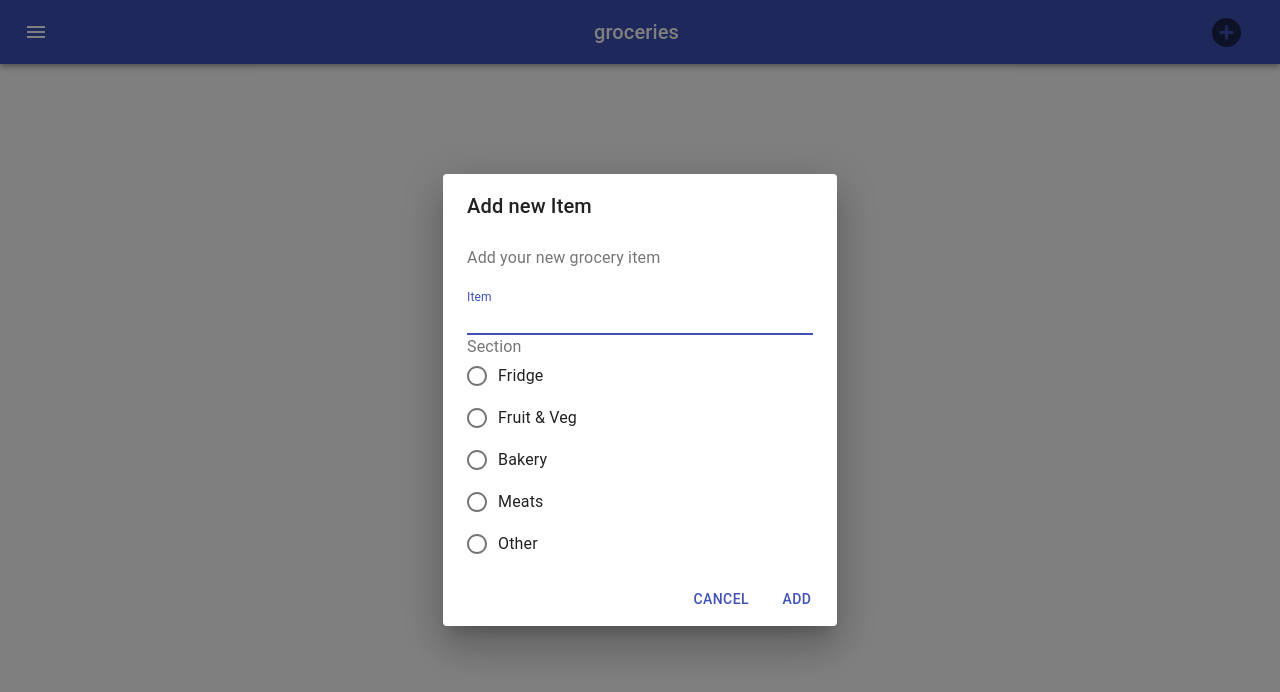
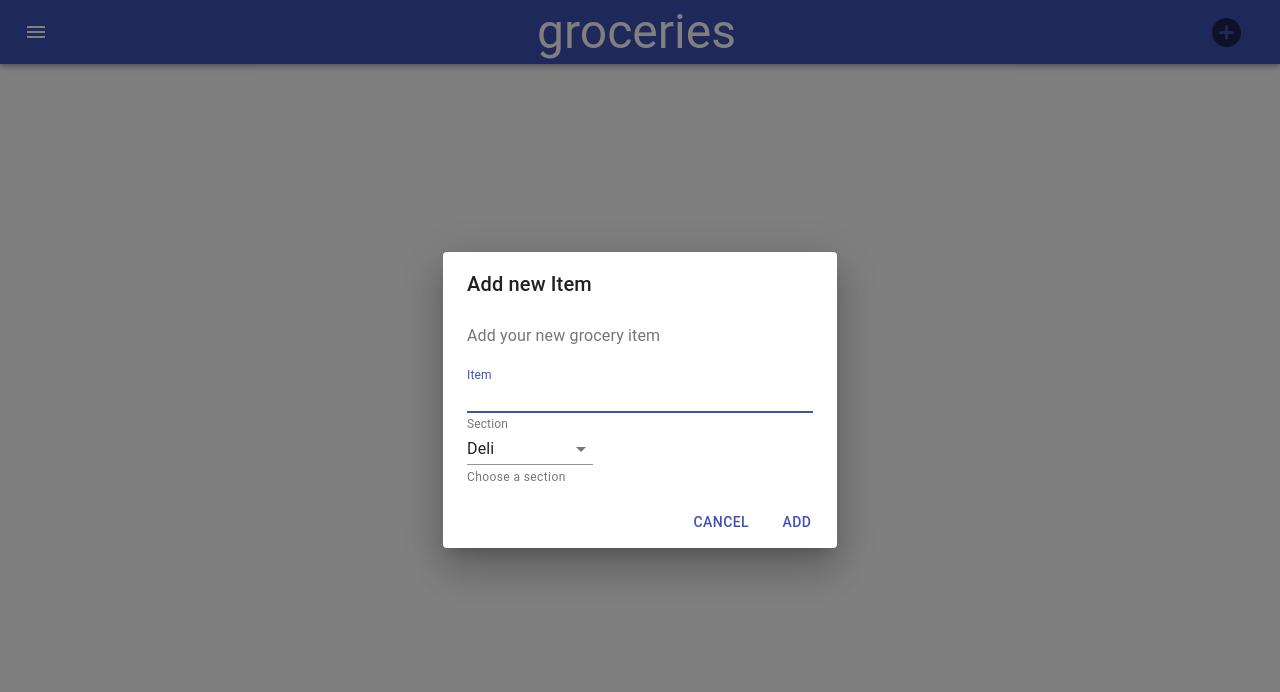
Before and after one commit to chstrcpprpt/groceries-app, a React (Create React App) app in the folder client/: page / in a window 1280 px wide. Both pictures are taken after a click on the button 1226 px from the left and 32 px from the top of the page. Shown: the top 692 px of the page. Built offline with nearby package versions, Linux system fonts and the light colour scheme; the HTML template or start-up script is replaced by a standard one.

Commit message:
Added modal component to navbar

```diff
--- a/client/src/components/FormDialog.js
+++ b/client/src/components/FormDialog.js
@@ -8,29 +8,74 @@ import DialogContent from '@material-ui/core/DialogContent';
 import DialogContentText from '@material-ui/core/DialogContentText';
 import DialogTitle from '@material-ui/core/DialogTitle';
 import AddCircleRoundedIcon from '@material-ui/icons/AddCircleRounded';
-import Radio from '@material-ui/core/Radio';
-import RadioGroup from '@material-ui/core/RadioGroup';
-import FormControlLabel from '@material-ui/core/FormControlLabel';
-import FormControl from '@material-ui/core/FormControl';
-import FormLabel from '@material-ui/core/FormLabel';
 
 export default function FormDialog() {
   //modal state
   const [open, setOpen] = React.useState(false);
   //form state
-  const [value, setValue] = React.useState('');
+  const [section, setSection] = React.useState('');
+  //item state
+  const [item, setItem] = React.useState('');
 
+  //handle new item entered in form
+  const handleItemChange = event => {
+    console.log(`Item: ${event.target.value}`);
+    setItem(event.target.value);
+  };
+
+  //handle new section entered in form
+  const handleSectionChange = event => {
+    console.log(`Section: ${event.target.value}`);
+    setSection(event.target.value);
+  };
+
+  //handle open & close modal
   const handleClickOpen = () => {
     setOpen(true);
   };
-
   const handleClose = () => {
     setOpen(false);
   };
 
-  const handleChange = event => {
-    setValue(event.target.value);
-  };
+  //sections for form
+  const sections = [
+    {
+      value: 'Deli',
+      label: 'Deli',
+    },
+    {
+      value: 'Fridge',
+      label: 'Fridge',
+    },
+    {
+      value: 'Frozen',
+      label: 'Frozen',
+    },
+    {
+      value: 'Fruit & Veg',
+      label: 'Fruit & Veg',
+    },
+    {
+      value: 'Household',
+      label: 'Household',
+    },
+    {
+      value: 'Meats',
+      label: 'Meats',
+    },
+    {
+      value: 'Pantry',
+      label: 'Pantry',
+    },
+    {
+      value: 'Personal Care',
+      label: 'Personal Care',
+    },
+    {
+      value: 'Other',
+      label: 'Other',
+    },
+  ];
 
   return (
     <div>
@@ -45,25 +90,35 @@ export default function FormDialog() {
             Add your new grocery item
           </DialogContentText>
 
+            <form className="" noValidate autoComplete="off">
               <TextField
                   autoFocus
                   margin="dense"
                   id="item"
                   label="Item"
                   type="text"
+                  onChange={handleItemChange}
+                  value={item}
                   fullWidth
                 />
-
-          <FormControl component="fieldset">
-            <FormLabel component="legend">Section</FormLabel>
-            <RadioGroup aria-label="section" name="section1" value={value} onChange={handleChange}>
-              <FormControlLabel value="Fridge" control={<Radio />} label="Fridge" />
-              <FormControlLabel value="Fruit & Veg" control={<Radio />} label="Fruit & Veg" />
-              <FormControlLabel value="Bakery" control={<Radio />} label="Bakery" />
-              <FormControlLabel value="Meats" control={<Radio />} label="Meats" />
-              <FormControlLabel value="Other" control={<Radio />} label="Other" />
-            </RadioGroup>
-          </FormControl>
+              <TextField
+                id="section"
+                select
+                label="Section"
+                value={section}
+                onChange={handleSectionChange}
+                SelectProps={{
+                  native: true,
+                }}
+                helperText="Choose a section"
+              >
+                {sections.map(option => (
+                  <option key={option.value} value={option.value}>
+                    {option.label}
+                  </option>
+                ))}
+              </TextField>
+            </form>
 
         </DialogContent>
         <DialogActions>
--- a/client/src/components/Navbar.js
+++ b/client/src/components/Navbar.js
@@ -29,7 +29,7 @@ export default function ButtonAppBar() {
           <IconButton edge="start" className={classes.menuButton} color="inherit" aria-label="menu">
             <MenuIcon />
           </IconButton>
-          <Typography variant="h6" className={classes.title}>
+          <Typography variant="h3" className={classes.title}>
             groceries
           </Typography>
           <FormDialog />
```
Also changed, not shown: client/src/components/Form.js (deleted, +0 -9 lines). Lines whose indentation alone changed are shown as unchanged.
